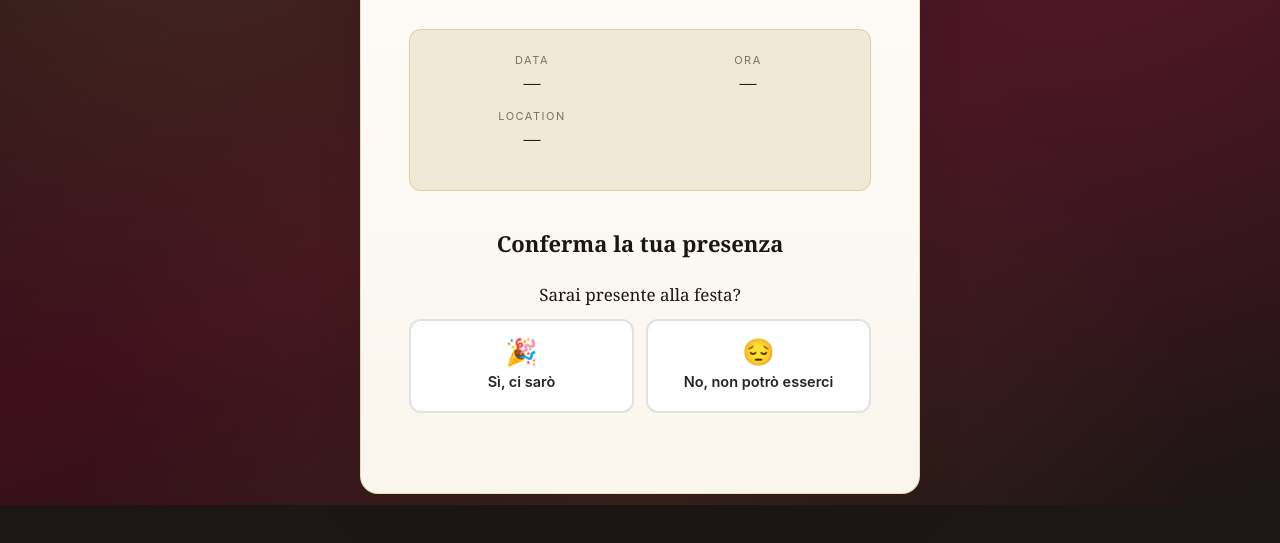
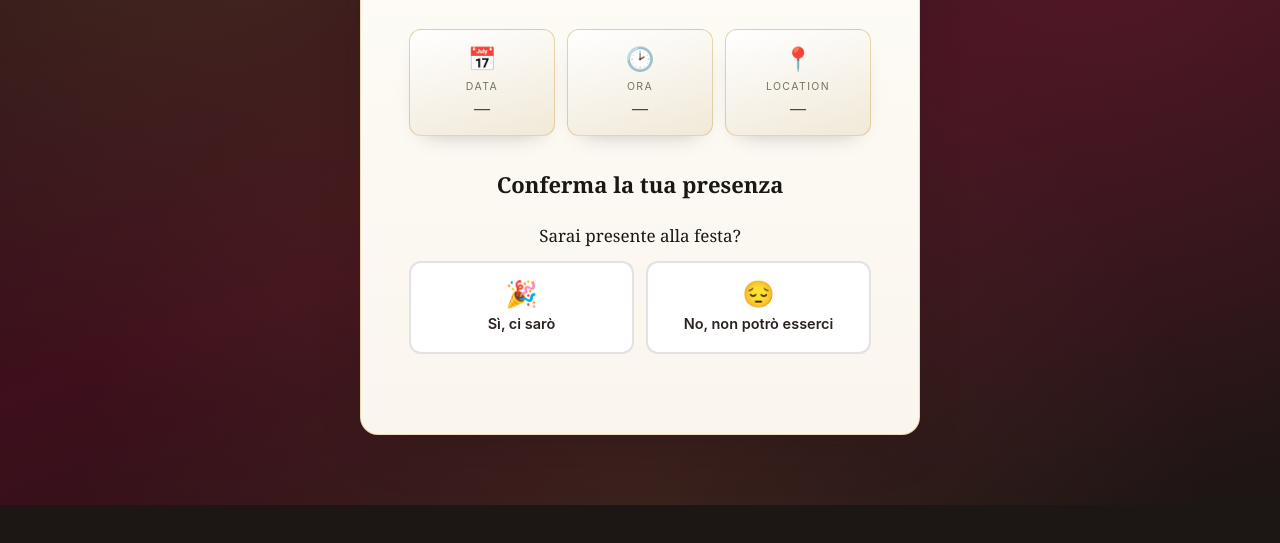
Before and after one commit to francescocolacino/francescodegreeparty, a website: page public/index.html in a window 1280 px wide. Shown: the part 295-838 px from the top of the page. Drawn offline with Linux system fonts and the light colour scheme; no server answers.

Commit message:
Rifinisce copy accompagnatore, aggiunge link Maps nell'email, ridisegna i dettagli evento
- public/index.html: la domanda sull'accompagnatore ora chiede
  esplicitamente "fidanzato o fidanzata" (non piu' generico
  "accompagnatore"); dettagli evento (data/ora/location) ridisegnati come
  card con icona invece della griglia a 2 colonne, che risultava sbilanciata
  con 3 elementi.
- services/emailService.js: l'email di conferma non mostra piu' una riga
  "Indirizzo" vuota quando EVENT_ADDRESS non e' impostato, e aggiunge un
  link cliccabile a Google Maps (da EVENT_MAPS_URL, o costruito dall'
  indirizzo se presente) accanto ai dettagli evento.

Co-Authored-By: Claude Sonnet 5 <noreply@anthropic.com>

```diff
--- a/public/css/style.css
+++ b/public/css/style.css
@@ -176,40 +176,58 @@ button {
    Dettagli evento
    -------------------------------------------------------------------- */
 .event-details {
-    background: var(--cream-dark);
-    border: 1px solid rgba(201, 162, 75, 0.4);
-    border-radius: var(--radius-md);
-    padding: 22px 20px;
-    margin-bottom: 36px;
+    padding: 0;
+    margin-bottom: 32px;
     text-align: center;
 }
 
 .detail-list {
-    display: grid;
-    grid-template-columns: 1fr;
+    display: flex;
+    flex-wrap: wrap;
+    justify-content: center;
     gap: 12px;
-    margin: 0 0 16px;
+    margin: 0 0 20px;
+    padding: 0;
 }
 
-@media (min-width: 480px) {
-    .detail-list {
-        grid-template-columns: 1fr 1fr;
-    }
+.detail-row {
+    flex: 1 1 128px;
+    max-width: 168px;
+    background: linear-gradient(165deg, #ffffff, var(--cream-dark));
+    border: 1px solid rgba(201, 162, 75, 0.45);
+    border-radius: var(--radius-md);
+    padding: 18px 10px 16px;
+    box-shadow: 0 10px 22px -16px rgba(28, 22, 20, 0.4);
+    transition: transform 0.18s ease, box-shadow 0.18s ease;
+}
+
+.detail-row:hover {
+    transform: translateY(-3px);
+    box-shadow: 0 14px 26px -16px rgba(28, 22, 20, 0.45);
+}
+
+.detail-icon {
+    display: block;
+    font-size: 23px;
+    line-height: 1;
+    margin-bottom: 8px;
 }
 
 .detail-row dt {
-    font-size: 11px;
-    letter-spacing: 1.5px;
+    font-size: 10.5px;
+    letter-spacing: 1.4px;
     text-transform: uppercase;
     color: var(--text-muted);
-    margin-bottom: 2px;
+    margin-bottom: 4px;
 }
 
 .detail-row dd {
     margin: 0;
     font-family: var(--font-serif);
-    font-size: 17px;
+    font-size: 16px;
     color: var(--black);
+    line-height: 1.3;
+    word-break: break-word;
 }
 
 .event-note {
--- a/public/index.html
+++ b/public/index.html
@@ -24,25 +24,29 @@
         <section class="event-details" aria-label="Dettagli evento">
             <dl class="detail-list">
                 <div class="detail-row">
+                    <span class="detail-icon" aria-hidden="true">📅</span>
                     <dt>Data</dt>
                     <dd id="event-date">—</dd>
                 </div>
                 <div class="detail-row">
+                    <span class="detail-icon" aria-hidden="true">🕑</span>
                     <dt>Ora</dt>
                     <dd id="event-time">—</dd>
                 </div>
                 <div class="detail-row">
+                    <span class="detail-icon" aria-hidden="true">📍</span>
                     <dt>Location</dt>
                     <dd id="event-location">—</dd>
                 </div>
                 <div class="detail-row" id="event-address-row" hidden>
+                    <span class="detail-icon" aria-hidden="true">🏠</span>
                     <dt>Indirizzo</dt>
                     <dd id="event-address">—</dd>
                 </div>
             </dl>
             <p class="event-note" id="event-note" hidden></p>
             <a id="maps-link" class="btn btn-outline" href="#" target="_blank" rel="noopener noreferrer" hidden>
-                Apri su Maps
+                <span aria-hidden="true">🗺️</span> Apri su Maps
             </a>
         </section>
 
@@ -102,7 +106,7 @@
                     </div>
 
                     <fieldset class="choice-fieldset" id="guest-question" hidden>
-                        <legend>Porterai con te il tuo fidanzato, la tua fidanzata o un accompagnatore?</legend>
+                        <legend>Porterai con te il tuo fidanzato o la tua fidanzata?</legend>
                         <div class="choice-group choice-group-inline">
                             <label class="choice-card choice-yes" for="guest-yes">
                                 <input type="radio" id="guest-yes" name="hasGuest" value="yes">
@@ -118,7 +122,7 @@
                     </fieldset>
 
                     <div class="reveal-block" id="guest-fields" hidden>
-                        <h3 class="guest-title">Dati del tuo accompagnatore</h3>
+                        <h3 class="guest-title">Dati del tuo fidanzato o della tua fidanzata</h3>
                         <p class="field-error" id="error-guestGeneral" aria-live="polite"></p>
 
                         <div class="form-grid">
```
Also changed, not shown: services/emailService.js (+24 -5 lines).
